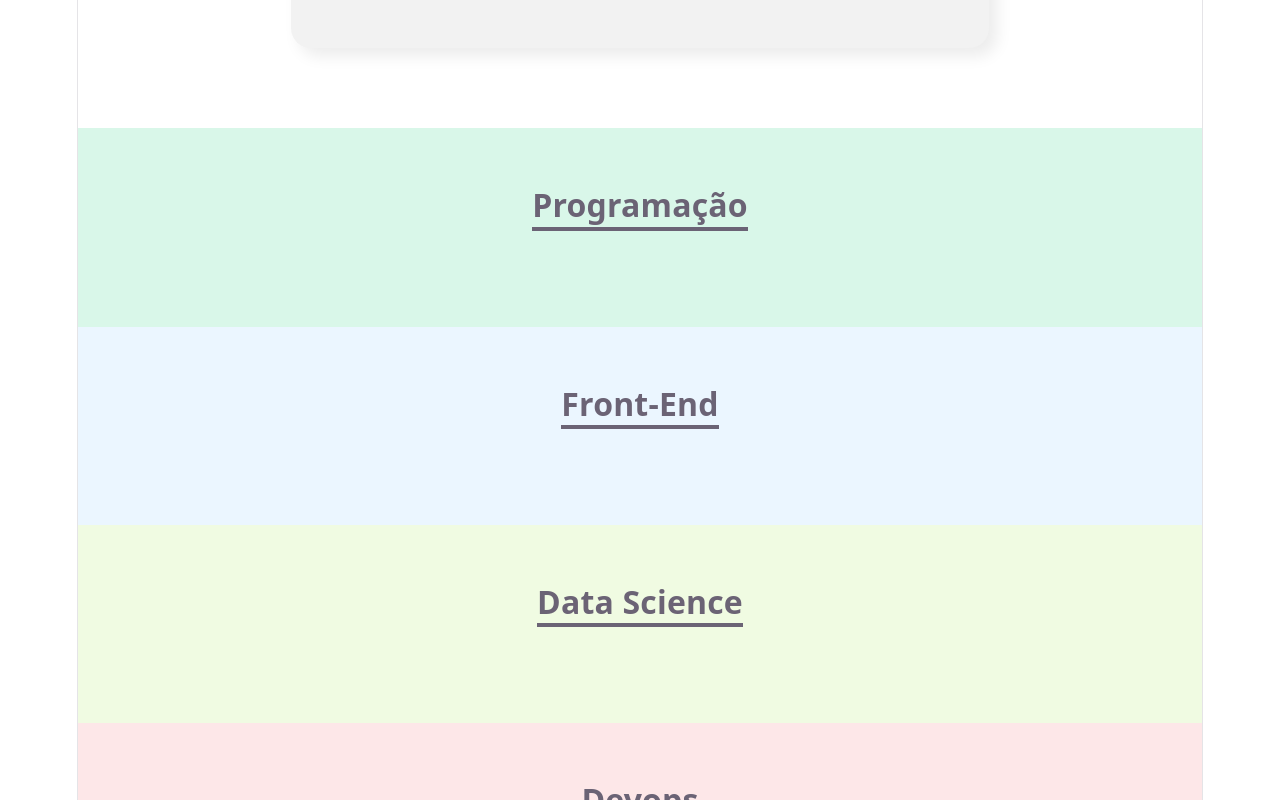
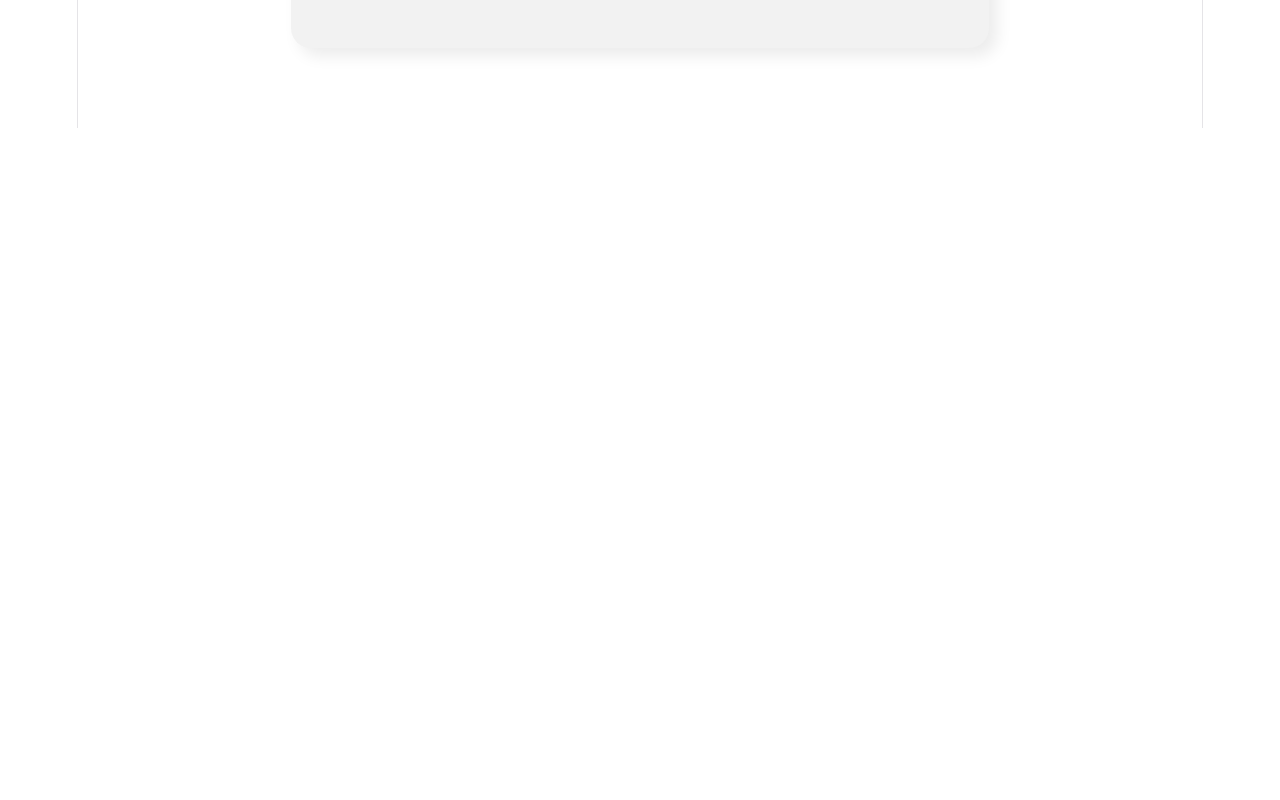
Before and after one commit to DiegoCP89/Organo-Alura, a React (Vite) app: page / in a window 1280 px wide. Shown: the part 840-1640 px from the top of the page. After the commit the page ends 968 px from the top, so only its background shows below. Built offline with nearby package versions, Linux system fonts and the light colour scheme.

Commit message:
Escondendo times vazios

```diff
--- a/src/componentes/Formulario/index.jsx
+++ b/src/componentes/Formulario/index.jsx
@@ -13,13 +13,16 @@
 
   const aoSalvar = (evento) => {
     evento.preventDefault();
-    console.log("Form foi submetido => ", nome, cargo, imagem);
     props.aoColaboradorCadastrado({
       nome,
       cargo,
       imagem,
       time,
     });
+    setNome('')
+    setCargo('')
+    setImagem('')
+    setTime('')
   };
 
   return (
--- a/src/componentes/Time/index.jsx
+++ b/src/componentes/Time/index.jsx
@@ -6,7 +6,7 @@
   const css= { backgroundColor: props.corSecundaria }
 
   return (
-    <section className="time" style={css}>
+    (props.colaboradores.length > 0) && <section className="time" style={css}>
       <h3 style={{ borderColor: props.corPrimaria}} > {props.nome}</h3>
       <div className="colaboradores">
         {props.colaboradores.map( colaborador => <Colaborador nome={colaborador.nome} cargo={colaborador.cargo} imagem={colaborador.imagem} />)}
```
